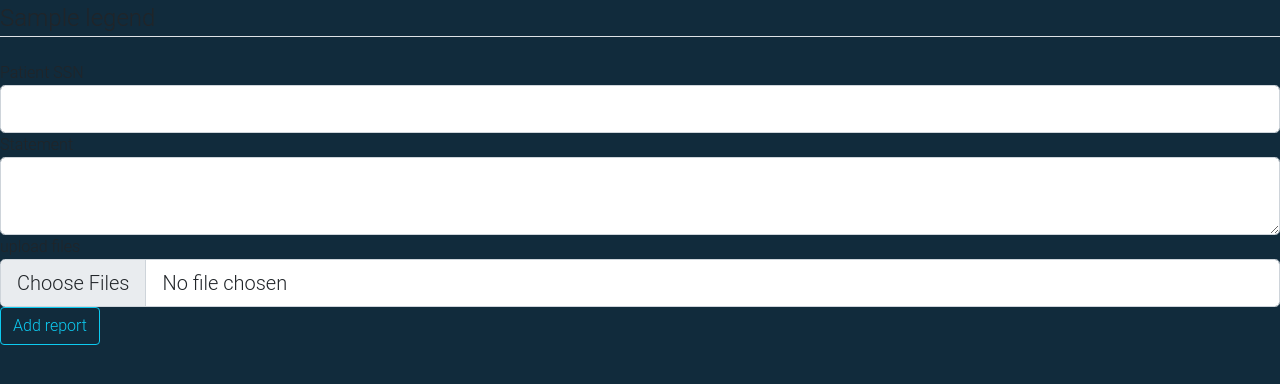
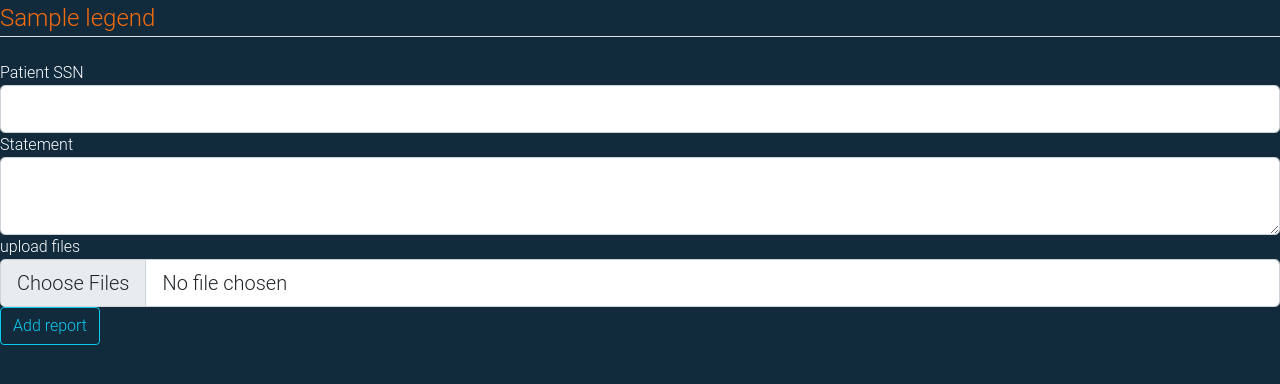
Before and after one commit to Amrmohamed090/Emergency-Department-Web_application, a Flask app: template emergencydebartment/templates/create_report.html in a window 1280 px wide. Shown: the part 76-460 px from the top of the page. Run offline with Flask 2, Linux system fonts and the light colour scheme; the template is opened without the code that fills it: values that come from a table or form of the project are taken from there, most other values are stand-ins (such as "Sample title", 1, 10 or a date in 2020); some libraries are stand-ins or nearby versions.

Commit message:
update color

```diff
--- a/emergencydebartment/static/styles/style.css
+++ b/emergencydebartment/static/styles/style.css
@@ -269,4 +269,11 @@ footer .mn li a{
     margin: auto;
 }
 
+.textwhite{
+    color: white;
+}
+.textgold{
+    color: #f66b0e;
+}
+
 /*Footer ends*/
--- a/emergencydebartment/templates/create_report.html
+++ b/emergencydebartment/templates/create_report.html
@@ -4,7 +4,7 @@
     <form method="POST" action="" enctype="multipart/form-data">
         {{ form.hidden_tag() }}
         <fieldset class="form-group">
-            <legend class="border-bottom mb-4">{{ legend }}</legend>
+            <legend class="border-bottom mb-4 textgold">{{ legend }}</legend>
             {% if exist %}
             <div class="col-md-6 alertclass">
 
@@ -15,7 +15,7 @@
 
             {% endif %}
               </div>
-            <div class="form-group">
+            <div class="form-group textwhite">
                 {{ form.ssn.label(class="form-control-label") }}
                 {% if form.ssn.errors %}
                     {{ form.ssn(class="form-control form-control-lg is-invalid") }}
@@ -28,7 +28,7 @@
                     {{ form.ssn(class="form-control form-control-lg") }}
                 {% endif %}
             </div>
-            <div class="form-group">
+            <div class="form-group textwhite">
                 {{ form.statement.label(class="form-control-label") }}
                 {% if form.statement.errors %}
                     {{ form.statement(class="form-control form-control-lg is-invalid") }}
--- a/emergencydebartment/templates/layout.html
+++ b/emergencydebartment/templates/layout.html
@@ -16,6 +16,7 @@
     <link rel="stylesheet" href="../static/styles/all.min.css" />
     <link rel="stylesheet" href="../static/styles/bootstrap.min.css" />
     <link rel="stylesheet" href="../static/styles/style.css" />
+    <link rel="stylesheet" href="../static/styles/table.css">
     {% if title %}
     <title>Emergency - {{title}}</title>
     {% else %}
```
